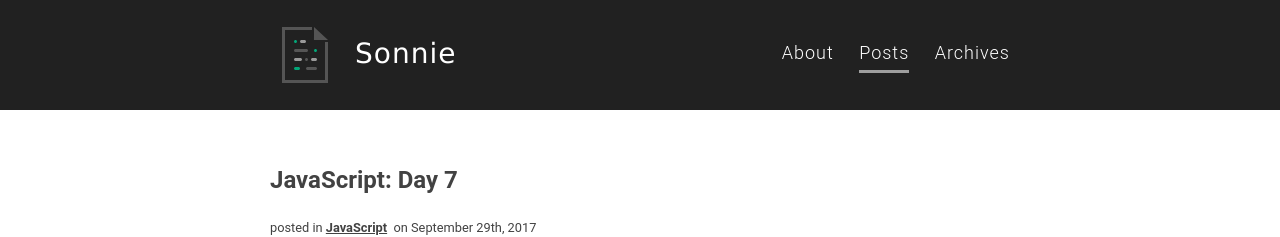
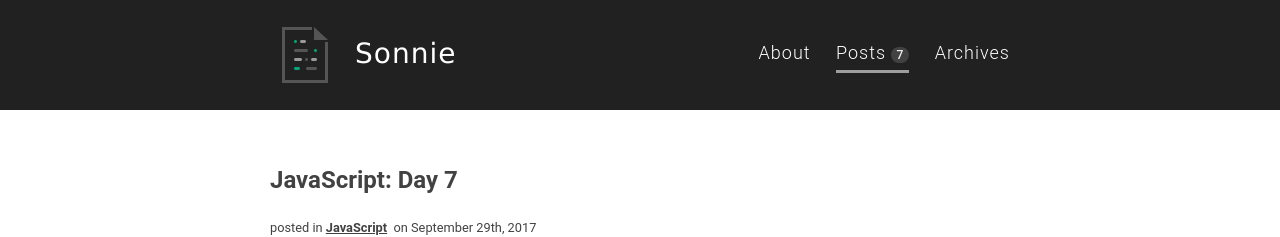
Before and after one commit to sonnienguyen/sonnie-nguyen-portfolio, a Jekyll site: the page built from index.html, in a window 1280 px wide. Shown: the top 237 px of the page. Built offline with Jekyll 4.4.1, drawn with Linux system fonts in a browser that asks for light colours; the list of posts is cut into pages by our own code.

Commit message:
Add a feature to display total number of posts in nav menu

```diff
--- a/_includes/navigation.html
+++ b/_includes/navigation.html
@@ -1,7 +1,7 @@
 <nav class="main-nav" role="navigation">
   <ul class="nav-menu">
     <li><a href="{{ site.baseurl }}/about" class="{% if page.url =='/about/' %}current{% endif %}">About</a></li>
-    <li><a href="{{ site.baseurl }}/" class="{% if page.url =='/' %}current{% endif %}">Posts</a></li>
+    <li><a href="{{ site.baseurl }}/" class="{% if page.url =='/' %}current{% endif %}">Posts <span class="counter">{{ site.posts | size }}</span></a></li>
     <li><a href="{{ site.baseurl }}/posts/archives/" class="{% if page.url =='/posts/archives/' %}current{% endif %}">Archives</a></li>
   </ul>
 </nav>
--- a/_sass/components/_main-nav.scss
+++ b/_sass/components/_main-nav.scss
@@ -63,3 +63,14 @@ nav {
     width: calc(100% - 20px);
   }
 }
+
+.counter {
+  background: $dark-gray;
+  border-radius: 20px;
+  color: $lighter-gray;
+  display: inline-block;
+  font-size: 12px;
+  font-weight: 500;
+  line-height: 1;
+  padding: 2px 5px;
+}
```
